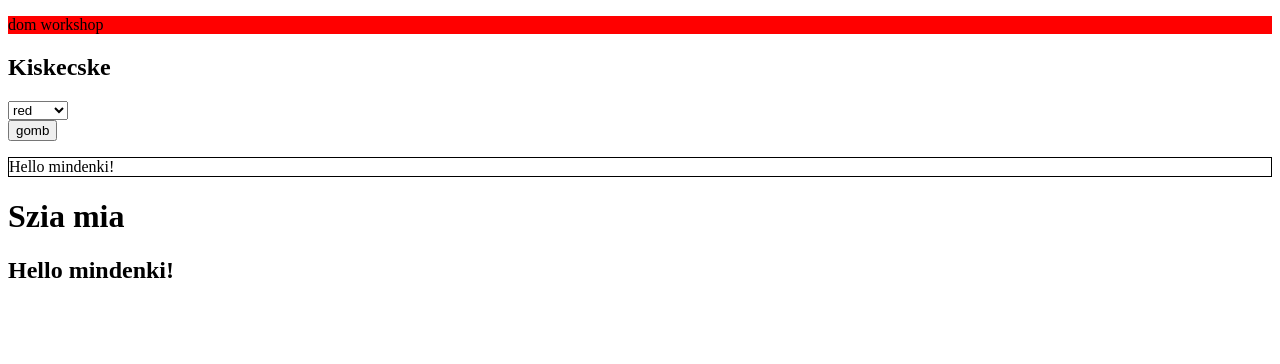
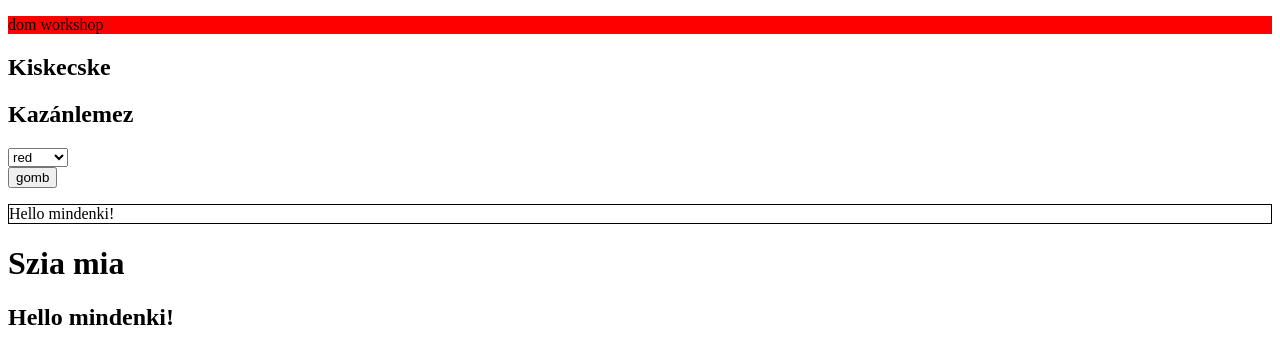
Before and after one commit to pmonoczki/domws, a plain HTML site: page index.html in a window 1280 px wide. Drawn offline with Linux system fonts and the light colour scheme.

Commit message:
Commit by Márk

```diff
--- a/index.html
+++ b/index.html
@@ -16,6 +16,7 @@
         <p>dom workshop</p>
     </div>
     <h2 id="msg">Kiskecske</h2>
+    <h2>Kazánlemez</h2>
     <select id = "colorselector">
         <option>
             red
@@ -65,6 +66,11 @@
     const pha = document.querySelector("div > p");
     pha.class = "pStyle";
 
+    const h2List=document.querySelectorAll("h2");
+    console.log("=============================");
+    for(let i=0;i<h2List.length;i++){
+        console.log(h2List[i].innerText);
+    }
 
 </script>
 </body>
```
